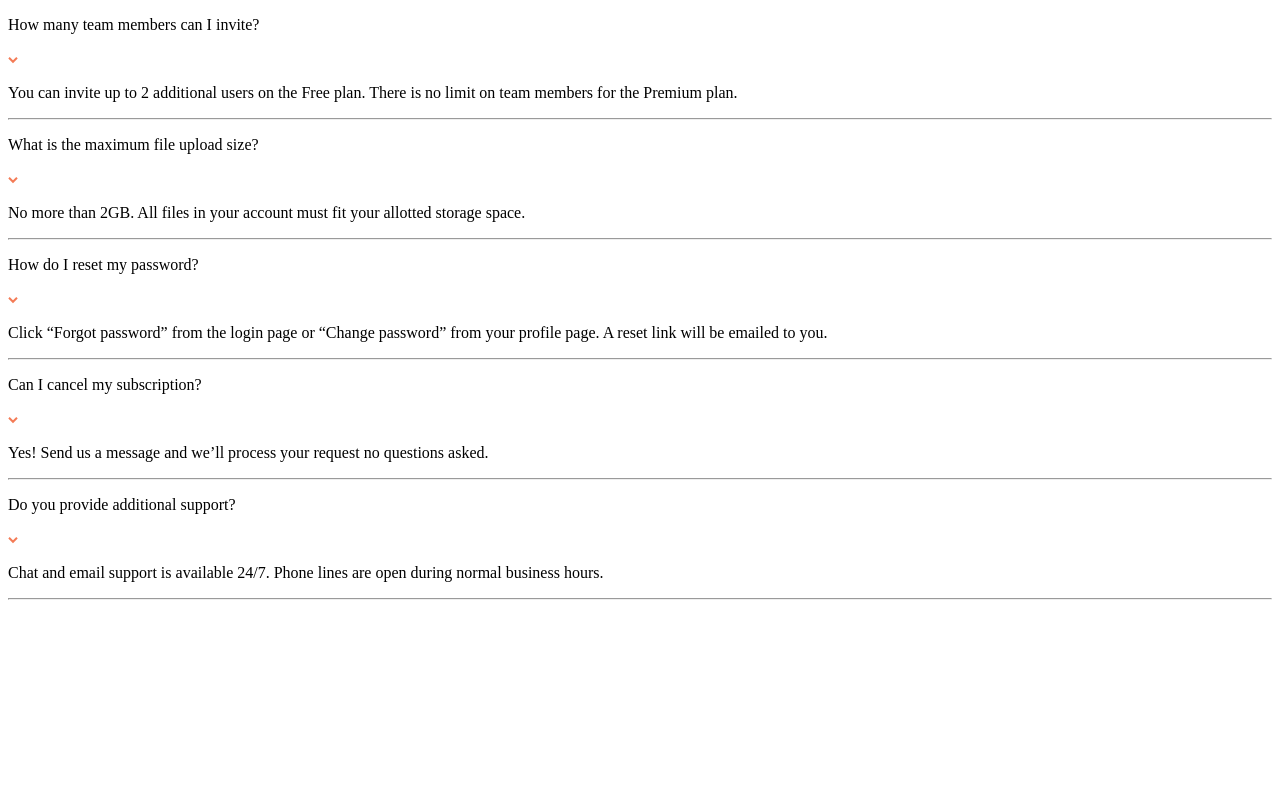
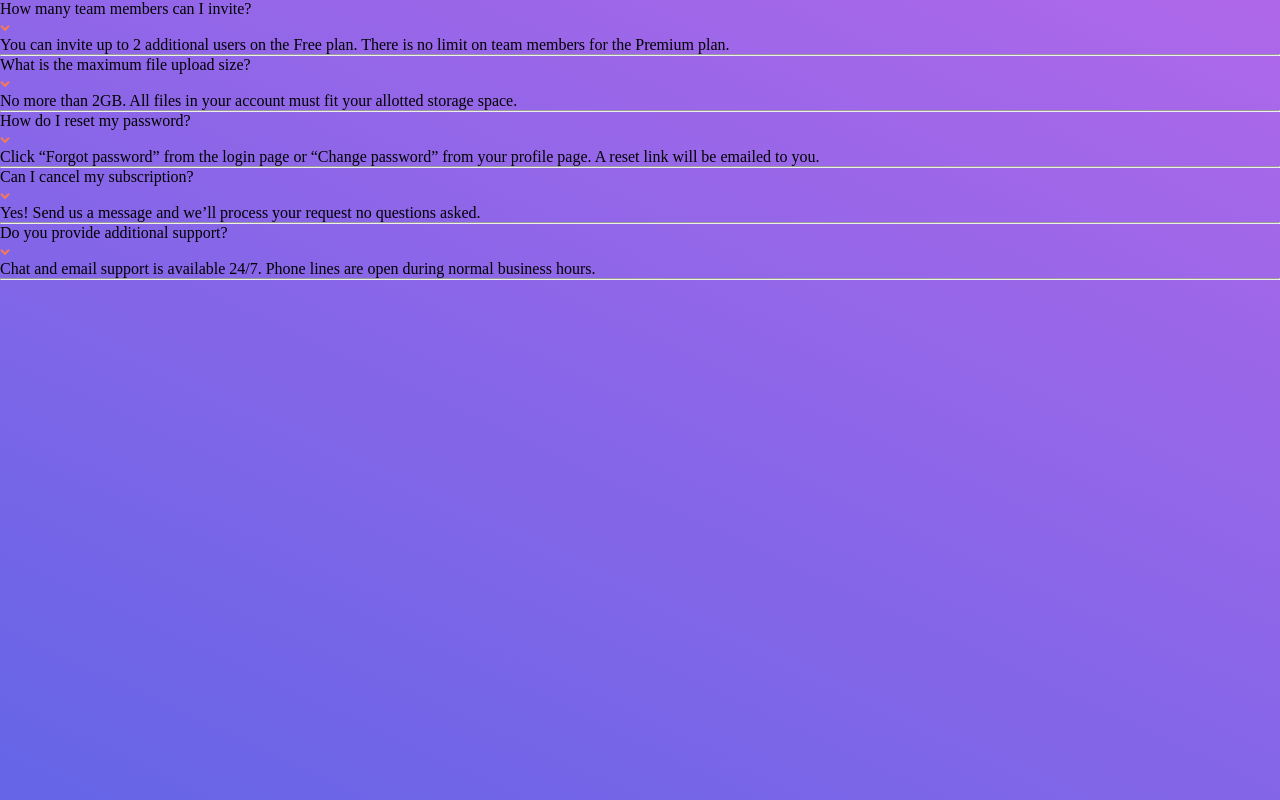
Before and after one commit to munkeyto/faq-accordion-card, a plain HTML site: page index.html in a window 1280 px wide. Drawn offline with Linux system fonts and the light colour scheme.

Commit message:
added css file and gradient color to background

```diff
--- /dev/null
+++ b/css/styles.css
@@ -0,0 +1,10 @@
+* {
+  margin: 0;
+  padding: 0;
+  box-sizing: border-box;
+}
+
+body {
+  background-image: linear-gradient(25deg, hsl(240, 73%, 65%), hsl(273, 75%, 66%));
+  height: 100vh;
+}
--- a/index.html
+++ b/index.html
@@ -5,6 +5,7 @@
   <meta name="viewport" content="width=device-width, initial-scale=1.0"> <!-- displays site properly based on user's device -->
 
   <link rel="icon" type="image/png" sizes="32x32" href="./images/favicon-32x32.png">
+  <link rel="stylesheet" href="css/styles.css">
 
   <title>FAQ Accordion Card</title>
 
```
